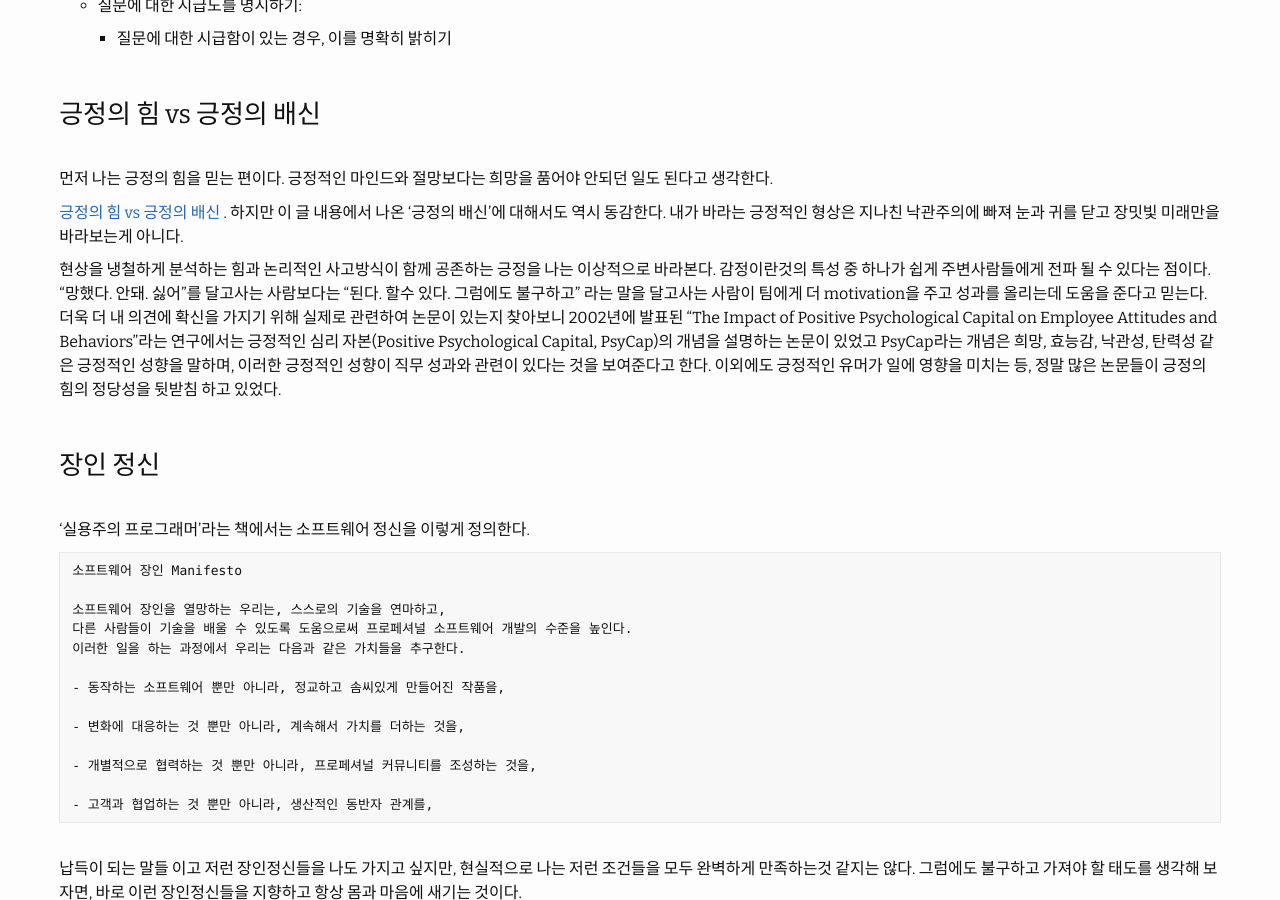
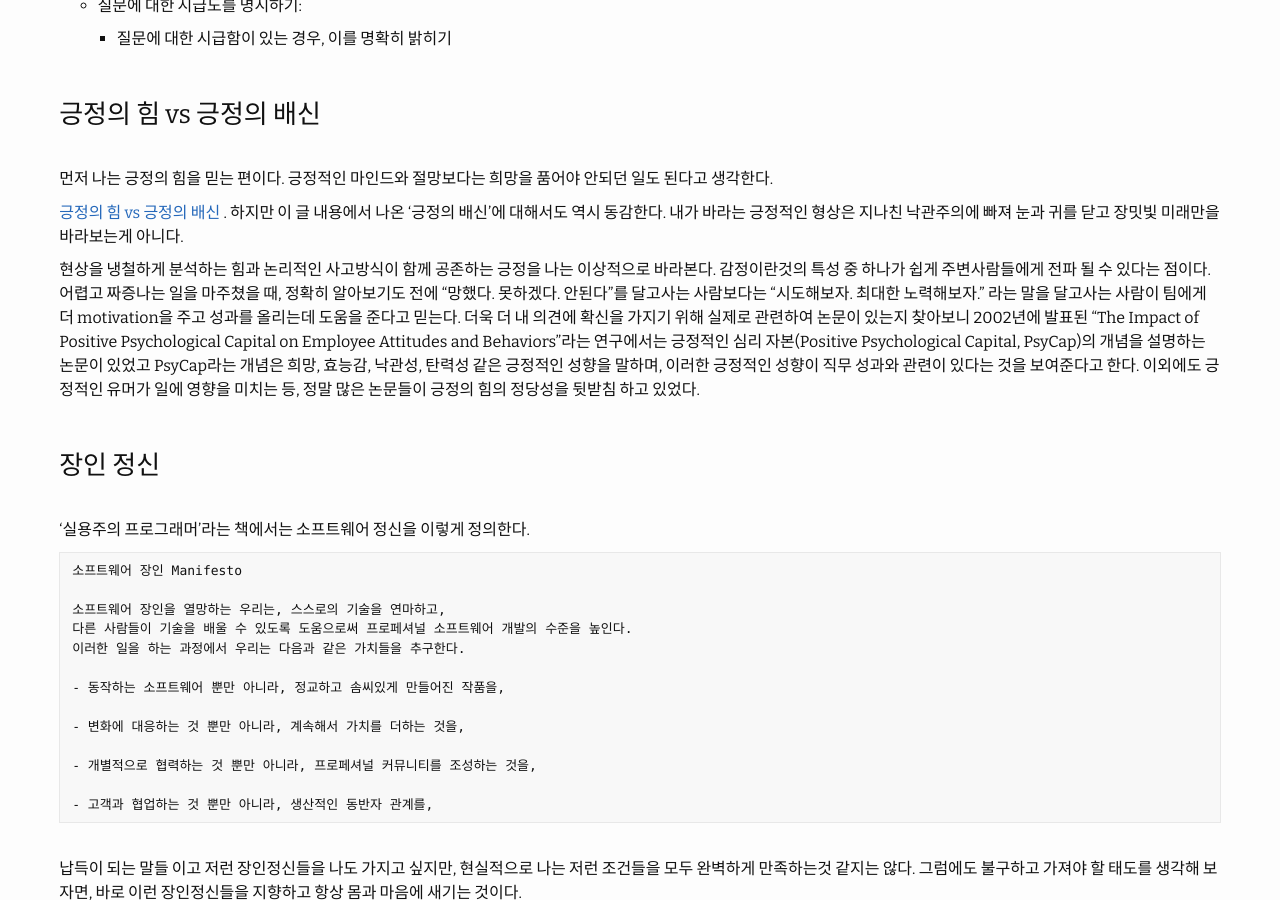
Before and after one commit to sanghun0724/sanghun0724.github.io, a Jekyll site: the page built from _posts/2023-05-09-누군가의 좋은 동료가 되기위해 .md, in a window 1280 px wide and 900 px high, scrolled down 1915 px. Built offline with Jekyll 4.4.1, drawn with Linux system fonts in a browser that asks for light colours.

Commit message:
[git blog] [ upload post: 누군가의 좋은 동료가 되기 위해 update]
문구 추가 및 수정

```diff
--- a/_posts/2023-05-09-누군가의 좋은 동료가 되기위해 .md
+++ b/_posts/2023-05-09-누군가의 좋은 동료가 되기위해 .md
@@ -88,7 +88,7 @@ Ref: [함께 일하고 싶은 사람](https://velog.io/@city7310/%ED%95%A8%EA%BB
 
 [긍정의 힘 vs 긍정의 배신](https://brunch.co.kr/@csh129m/13) . 하지만 이 글 내용에서 나온 ‘긍정의 배신’에 대해서도 역시 동감한다. 내가 바라는 긍정적인 형상은 지나친 낙관주의에 빠져 눈과 귀를 닫고 장밋빛 미래만을 바라보는게 아니다. <br/>
 
-현상을 냉철하게 분석하는 힘과 논리적인 사고방식이 함께 공존하는 긍정을 나는 이상적으로 바라본다. 감정이란것의 특성 중 하나가 쉽게 주변사람들에게 전파 될 수 있다는 점이다. “망했다. 안돼. 싫어”를 달고사는 사람보다는 “된다. 할수 있다. 그럼에도 불구하고” 라는 말을 달고사는 사람이 팀에게 더 motivation을 주고 성과를 올리는데 도움을 준다고 믿는다. 더욱 더 내 의견에 확신을 가지기 위해 실제로 관련하여 논문이 있는지 찾아보니 2002년에 발표된 "The Impact of Positive Psychological Capital on Employee Attitudes and Behaviors"라는 연구에서는 긍정적인 심리 자본(Positive Psychological Capital, PsyCap)의 개념을 설명하는 논문이 있었고 PsyCap라는 개념은 희망, 효능감, 낙관성, 탄력성 같은 긍정적인 성향을 말하며, 이러한 긍정적인 성향이 직무 성과와 관련이 있다는 것을 보여준다고 한다. 이외에도 긍정적인 유머가 일에 영향을 미치는 등, 정말 많은 논문들이 긍정의 힘의 정당성을 뒷받침 하고 있었다. <br/>
+현상을 냉철하게 분석하는 힘과 논리적인 사고방식이 함께 공존하는 긍정을 나는 이상적으로 바라본다. 감정이란것의 특성 중 하나가 쉽게 주변사람들에게 전파 될 수 있다는 점이다. 어렵고 짜증나는 일을 마주쳤을 때, 정확히 알아보기도 전에 “망했다. 못하겠다. 안된다”를 달고사는 사람보다는 “시도해보자. 최대한 노력해보자.” 라는 말을 달고사는 사람이 팀에게 더 motivation을 주고 성과를 올리는데 도움을 준다고 믿는다. 더욱 더 내 의견에 확신을 가지기 위해 실제로 관련하여 논문이 있는지 찾아보니 2002년에 발표된 "The Impact of Positive Psychological Capital on Employee Attitudes and Behaviors"라는 연구에서는 긍정적인 심리 자본(Positive Psychological Capital, PsyCap)의 개념을 설명하는 논문이 있었고 PsyCap라는 개념은 희망, 효능감, 낙관성, 탄력성 같은 긍정적인 성향을 말하며, 이러한 긍정적인 성향이 직무 성과와 관련이 있다는 것을 보여준다고 한다. 이외에도 긍정적인 유머가 일에 영향을 미치는 등, 정말 많은 논문들이 긍정의 힘의 정당성을 뒷받침 하고 있었다. <br/>
 
 <br/>
 
```
